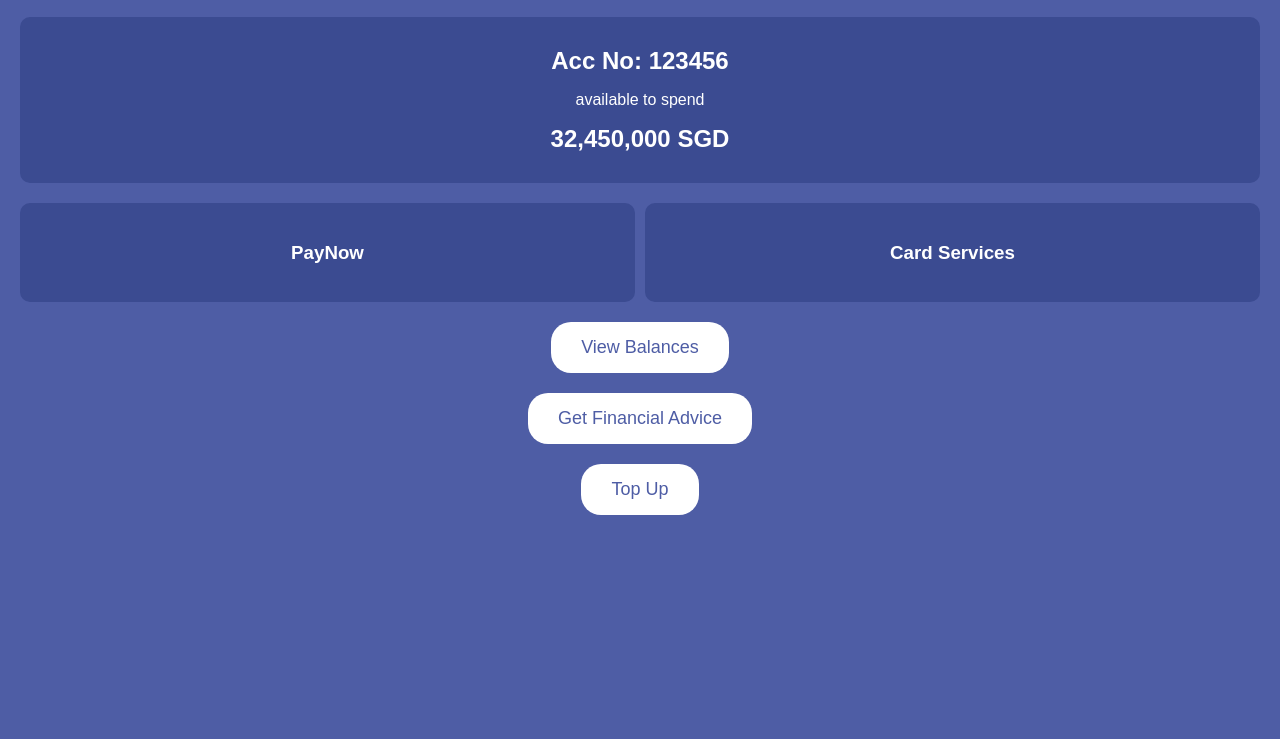
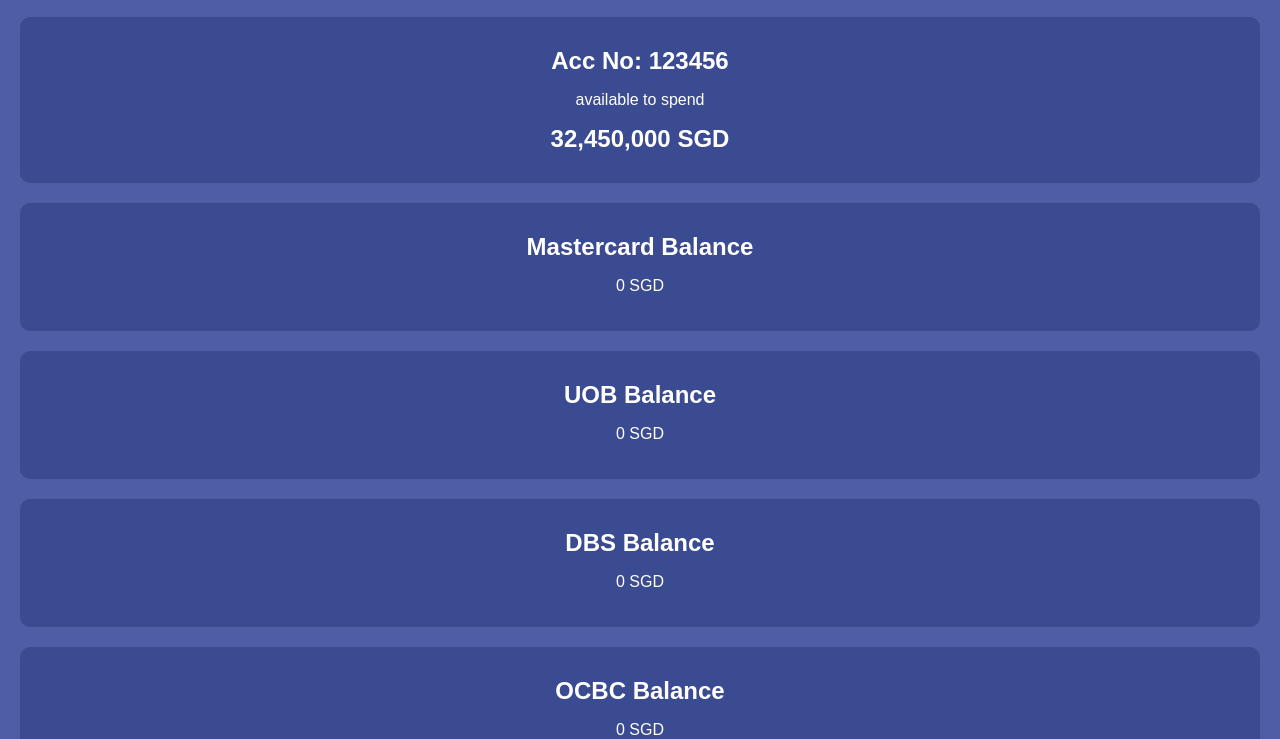
Before and after one commit to Spencerwong78/C369-GA-website, a plain HTML site: page index.html in a window 1280 px wide. Shown: the part 61-800 px from the top of the page. Drawn offline with Linux system fonts and the light colour scheme; sample sign-in values are in the browser's storage.

Commit message:
Commit 3

```diff
--- a/index.html
+++ b/index.html
@@ -1,7 +1,7 @@
 <!DOCTYPE html>
 <html lang="en">
 <head>
-    <meta charset="UTF-8">
+    <meta charset="UTF-UTF-8">
     <meta name="viewport" content="width=device-width, initial-scale=1.0">
     <title>Dashboard</title>
     <style>
@@ -87,6 +87,10 @@
             document.getElementById('username').textContent = currentUser;
             document.getElementById('acc-no').textContent = `Acc No: ${user.accNo}`;
             document.getElementById('account-balance').textContent = user.balances.main.toLocaleString() + ' SGD';
+            document.getElementById('mastercard-balance').textContent = user.cardBalances.mastercard.toLocaleString() + ' SGD';
+            document.getElementById('uob-balance').textContent = user.cardBalances.uob.toLocaleString() + ' SGD';
+            document.getElementById('dbs-balance').textContent = user.cardBalances.dbs.toLocaleString() + ' SGD';
+            document.getElementById('ocbc-balance').textContent = user.cardBalances.ocbc.toLocaleString() + ' SGD';
         }
 
         window.onload = loadDashboard;
@@ -103,6 +107,22 @@
         <h2 id="acc-no">Acc No: 123456</h2>
         <p>available to spend</p>
         <h2 id="account-balance">32,450,000 SGD</h2>
+    </div>
+    <div class="account-info">
+        <h2>Mastercard Balance</h2>
+        <p id="mastercard-balance">0 SGD</p>
+    </div>
+    <div class="account-info">
+        <h2>UOB Balance</h2>
+        <p id="uob-balance">0 SGD</p>
+    </div>
+    <div class="account-info">
+        <h2>DBS Balance</h2>
+        <p id="dbs-balance">0 SGD</p>
+    </div>
+    <div class="account-info">
+        <h2>OCBC Balance</h2>
+        <p id="ocbc-balance">0 SGD</p>
     </div>
     <div class="services">
         <div class="service" onclick="window.location.href='spend-account.html'">
```
